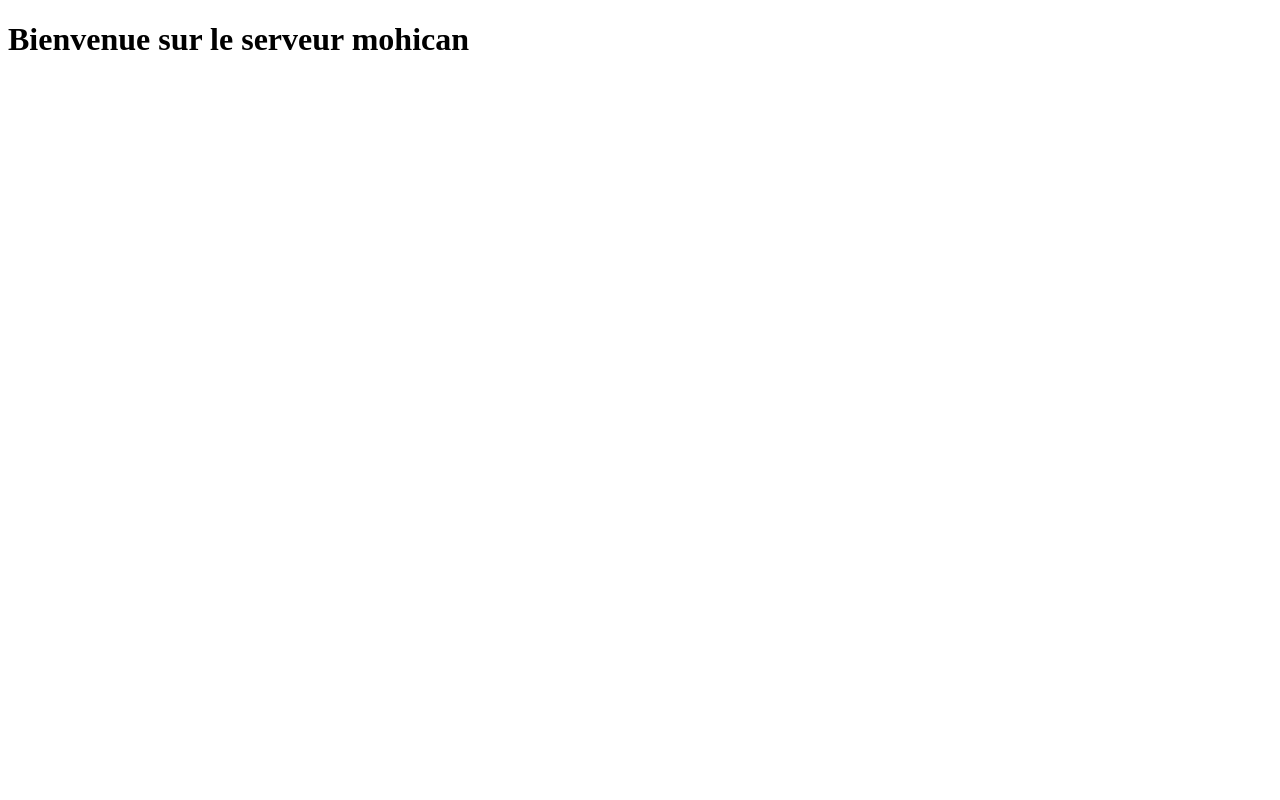
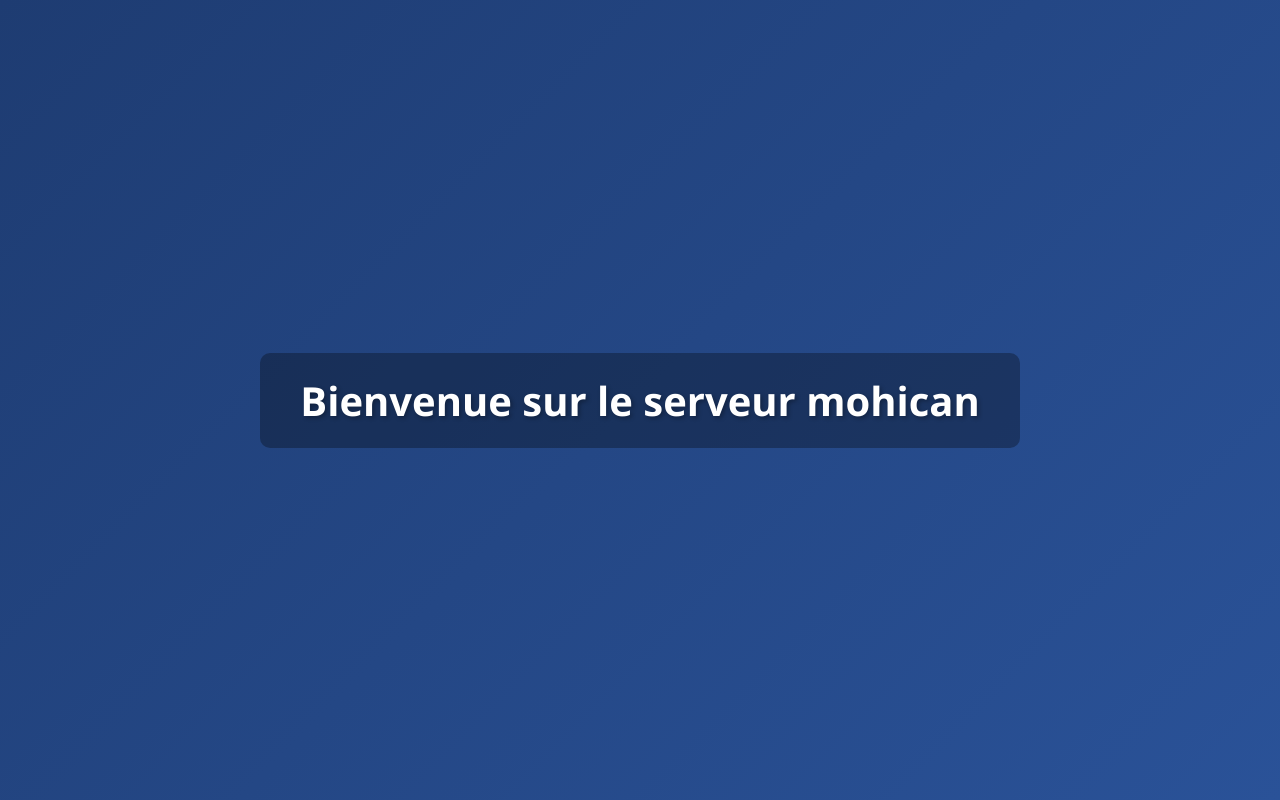
Before and after one commit to cageaveau-git/mohican, a plain HTML site: page index.html in a window 1280 px wide. Drawn offline with Linux system fonts and the light colour scheme.

Commit message:
version index.html plus jolie avec chatGPT

```diff
--- a/index.html
+++ b/index.html
@@ -3,6 +3,27 @@
 <head>
     <meta charset="UTF-8">
     <title>Serveur Mohican</title>
+    <style>
+        body {
+            margin: 0;
+            padding: 0;
+            height: 100vh;
+            background: linear-gradient(135deg, #1e3c72, #2a5298);
+            font-family: 'Segoe UI', Tahoma, Geneva, Verdana, sans-serif;
+            display: flex;
+            align-items: center;
+            justify-content: center;
+            color: #fff;
+        }
+
+        h1 {
+            font-size: 2.5em;
+            text-shadow: 2px 2px 4px rgba(0,0,0,0.3);
+            background-color: rgba(0, 0, 0, 0.3);
+            padding: 20px 40px;
+            border-radius: 10px;
+        }
+    </style>
 </head>
 <body>
     <h1>Bienvenue sur le serveur mohican</h1>
```
